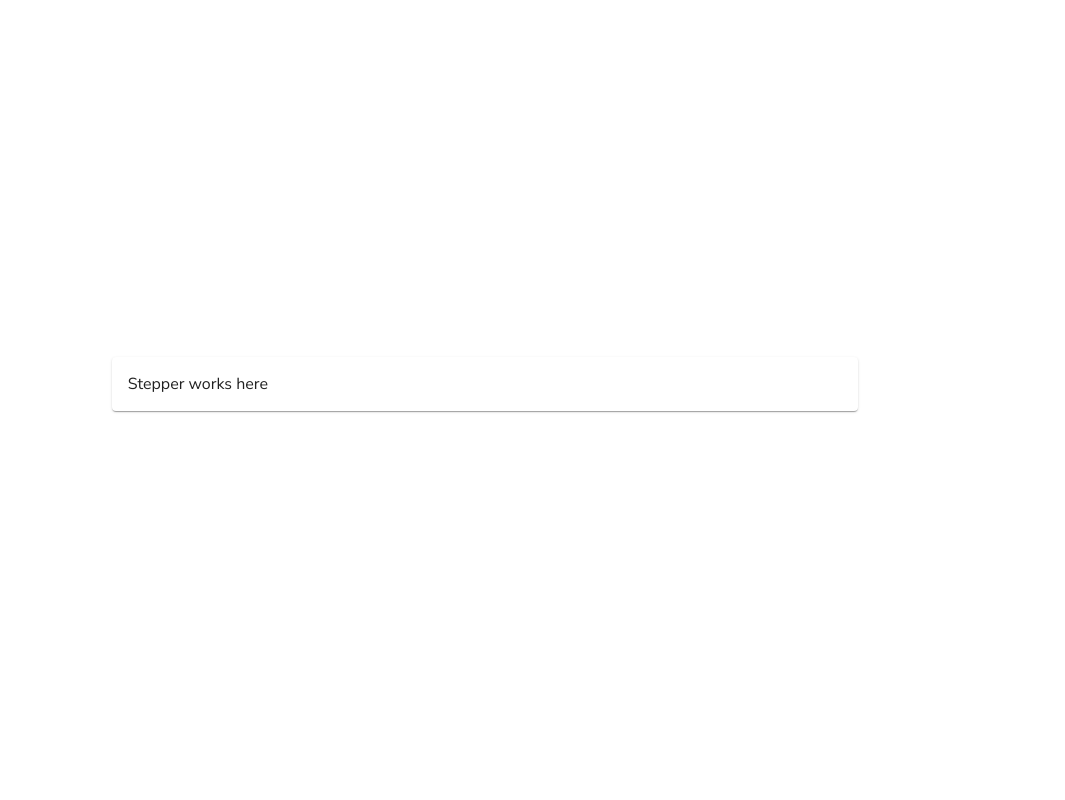
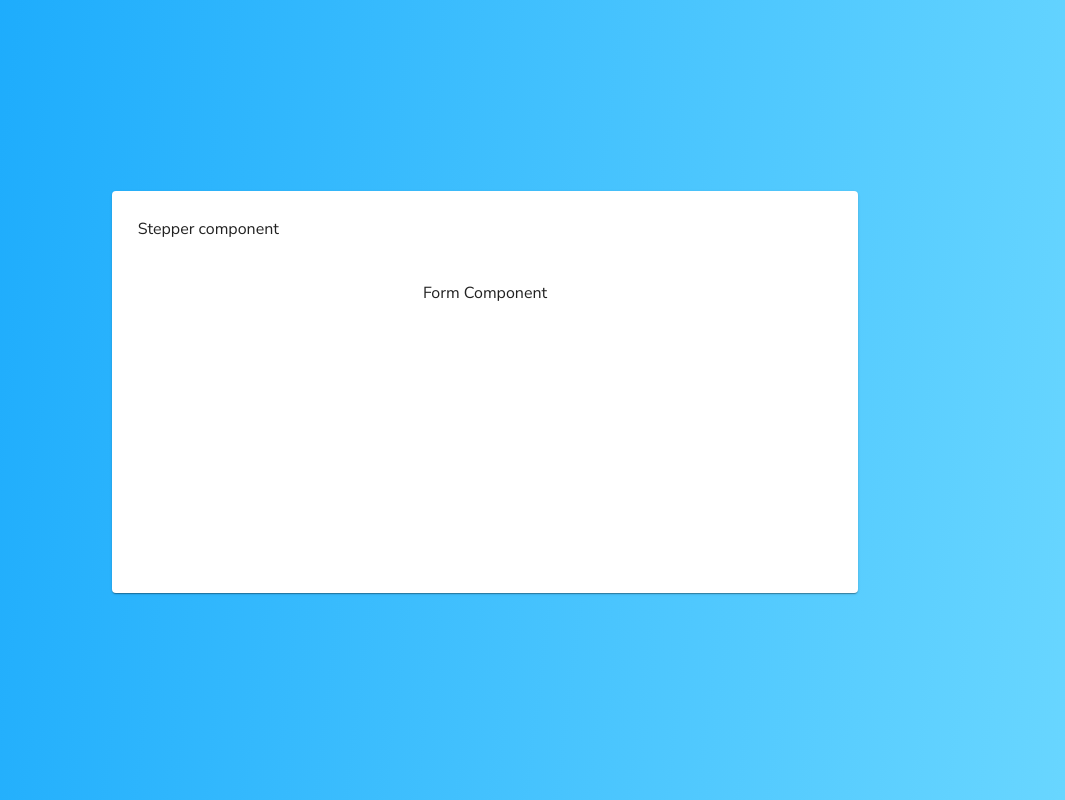
Before and after one commit to Sauvikn98/MentorMe, a React (Vite) app in the folder client/: page /create-profile in a window 1280 px wide. Shown: the whole page, without its empty margins (155-1220 px from the left). Built offline with nearby package versions, Linux system fonts and the light colour scheme.

Commit message:
second commit

```diff
--- /dev/null
+++ b/client/src/components/displayComponent.jsx
@@ -0,0 +1,7 @@
+import { Typography } from "@mui/material";
+
+export const renderText = ({ type, label, color, ...rest }) => (
+  <Typography variant={type} color={color} {...rest}>
+    {label}
+  </Typography>
+)
--- a/client/src/pages/CreateProfile/CreateProfile.jsx
+++ b/client/src/pages/CreateProfile/CreateProfile.jsx
@@ -1,23 +1,39 @@
-import { Box, Grid, Paper } from '@mui/material'
+import { Box, Grid, Paper, Typography } from '@mui/material'
 import React from 'react'
 import { Component } from 'react'
+import { renderText } from '../../components/displayComponent'
 
 export default class CreateProfile extends Component {
-  render(){
+  render() {
     return (
       <Grid container style={{
         display: "flex",
         flexFlow: "row Wrap",
         justifyContent: "center",
         alignItems: "center",
-        height: "98vh",
+        height: "100vh",
+        backgroundImage: `var(--gradient-bg)`
       }}>
         <Grid item xs={12} sm={7}>
-          <form>
-            <Box p={2} mb={2} component={Paper}>
-               Stepper works here
-            </Box>
-          </form>
+
+          <Box p={2} mb={2} component={Paper}>
+            <form style={{
+              padding: "10px",
+              minHeight: "350px",
+              height: "auto",
+            }}>
+              {renderText({ label: "Stepper component" })}
+              <Box style={{
+                display: "flex",
+                justifyContent: "center",
+                alignItems: "center",
+              }}
+                p={5}
+              >
+                {renderText({ label: "Form Component" })}
+              </Box>
+            </form>
+          </Box>
         </Grid>
       </Grid>
     )
```
